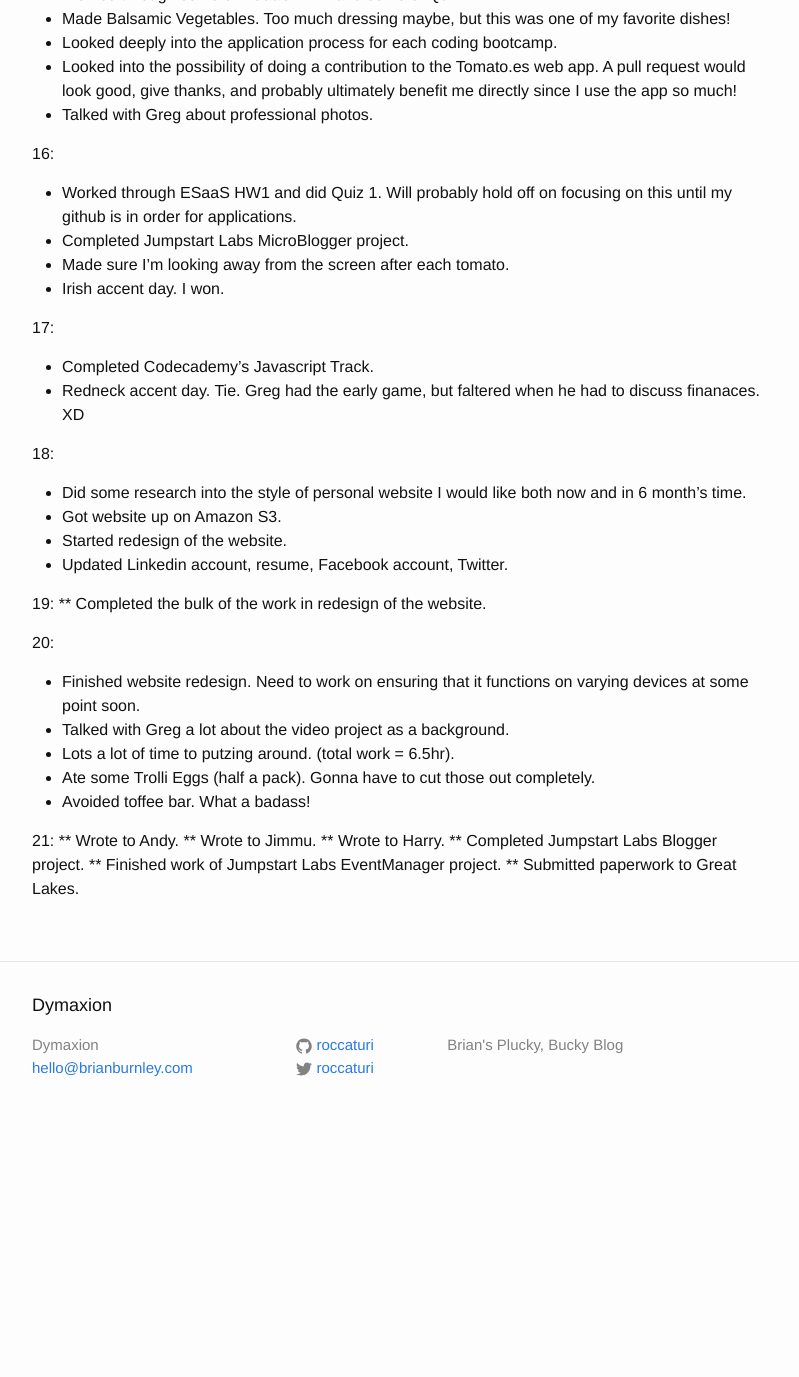
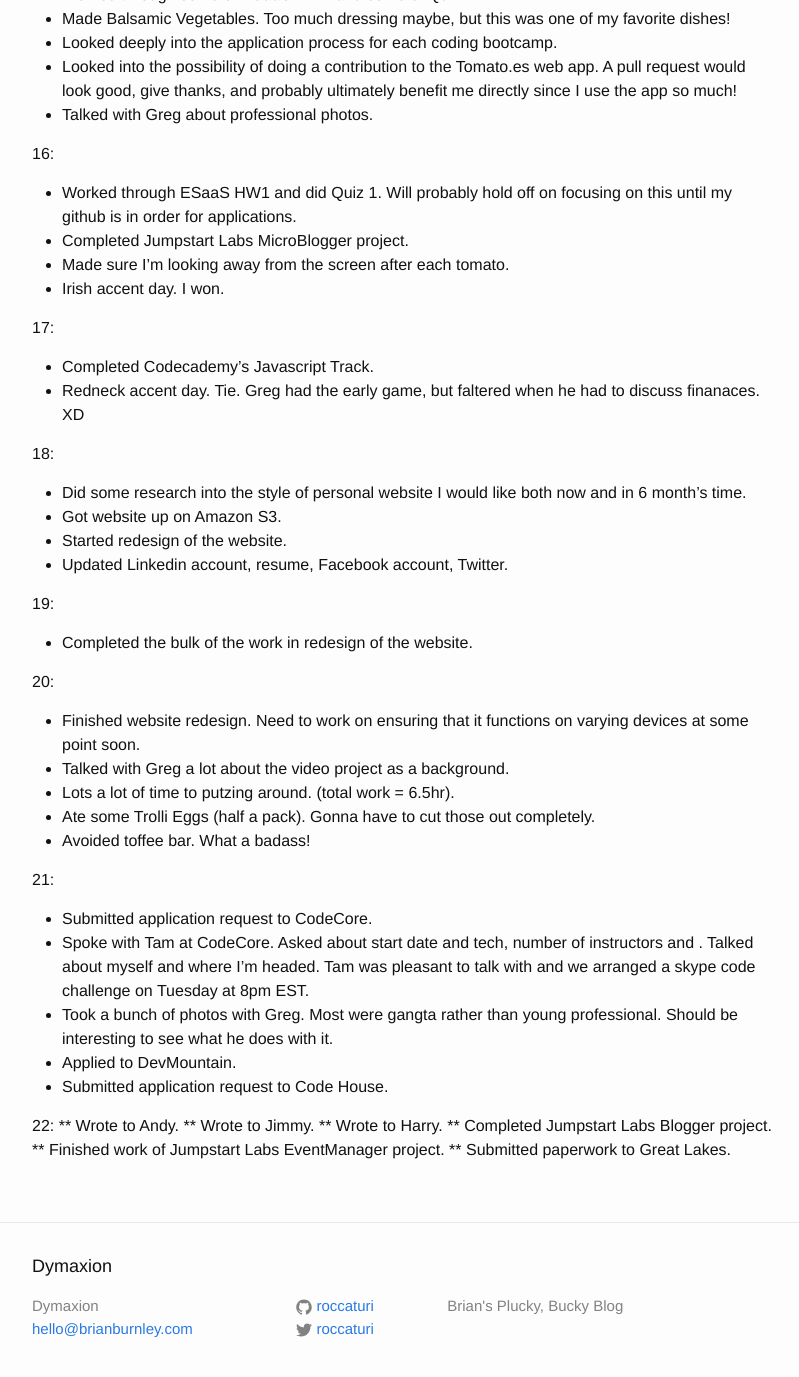
Before and after one commit to roccaturi/roccaturi.github.io, a Jekyll site: the page built from _posts/2014-11-01-journal.md, in a window 1280 px wide and 1400 px high, scrolled down 3244 px. Shown: the top 1377 px of the window, without its empty margins (238-1037 px from the left). Built offline with Jekyll 4.4.1, drawn with Linux system fonts in a browser that asks for light colours; before the commit the page ends 4383 px from its top, so only the background shows below that.

Commit message:
Updated Nov entry

```diff
--- a/_posts/2014-11-01-journal.md
+++ b/_posts/2014-11-01-journal.md
@@ -129,7 +129,7 @@ categories: journal
 * Updated Linkedin account, resume, Facebook account, Twitter.
 
 19:
-** Completed the bulk of the work in redesign of the website.
+* Completed the bulk of the work in redesign of the website.
 
 20:
 * Finished website redesign.  Need to work on ensuring that it functions on varying devices at some point soon.
@@ -139,8 +139,15 @@ categories: journal
 * Avoided toffee bar.  What a badass!
 
 21:
+* Submitted application request to CodeCore.
+* Spoke with Tam at CodeCore.  Asked about start date and tech, number of instructors and .  Talked about myself and where I'm headed.  Tam was pleasant to talk with and we arranged a skype code challenge on Tuesday at 8pm EST.
+* Took a bunch of photos with Greg.  Most were gangta rather than young professional.  Should be interesting to see what he does with it.
+* Applied to DevMountain.
+* Submitted application request to Code House.
+
+22:
 ** Wrote to Andy.
-** Wrote to Jimmu.
+** Wrote to Jimmy.
 ** Wrote to Harry.
 ** Completed Jumpstart Labs Blogger project.
 ** Finished work of Jumpstart Labs EventManager project.
```
